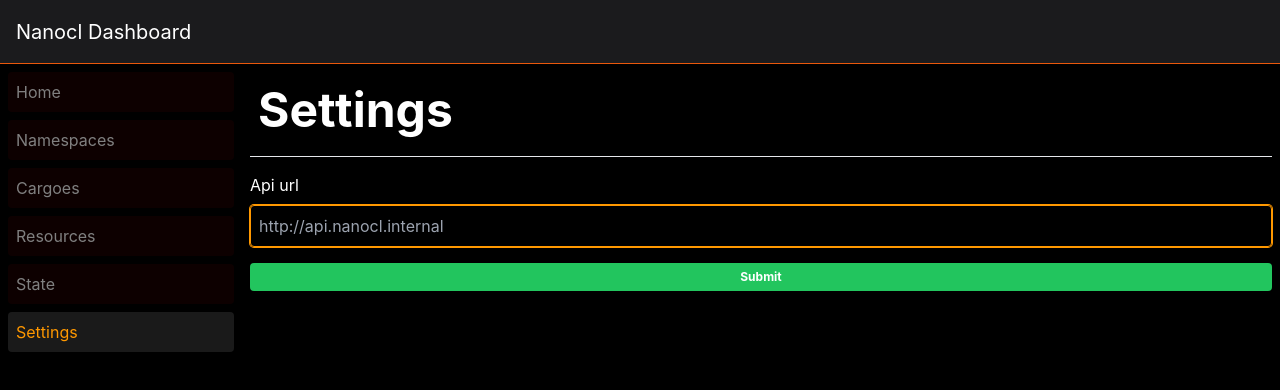
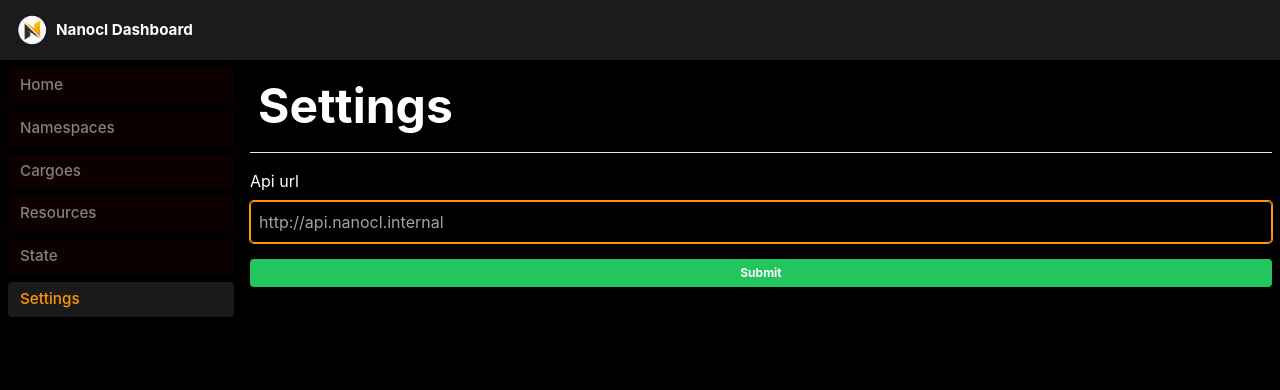
Before and after one commit to next-hat/nanocl-gui, a Next.js app: page /settings in a window 1280 px wide. Shown: the top 390 px of the page. Built offline with nearby package versions, Linux system fonts and the light colour scheme.

Commit message:
bugfix: better missing api url

```diff
--- a/src/components/Header.tsx
+++ b/src/components/Header.tsx
@@ -1,11 +1,19 @@
+import Image from "next/image"
 import Link from "next/link"
 import React from "react"
 
 const Header = () => {
   return (
-    <header className="relative h-16 flex-auto">
-      <div className="fixed flex h-16 w-full items-center border-b-[1px] border-orange-600 bg-[var(--ifm-navbar-background-color)] p-4">
-        <h1 className="text-xl">
+    <header className="relative h-[60px] flex-auto">
+      <div className="fixed flex h-[60px] w-full items-center bg-[var(--ifm-navbar-background-color)] pb-[8px] pl-[16px] pr-[16px] pt-[8px]">
+        <Image
+          className="mr-2"
+          src="/logo.webp"
+          alt="Logo"
+          width={32}
+          height={32}
+        />
+        <h1 className="text-[95%] font-bold">
           <Link href="/">Nanocl Dashboard</Link>
         </h1>
       </div>
--- a/src/components/Menu.tsx
+++ b/src/components/Menu.tsx
@@ -1,7 +1,6 @@
 import Link from "next/link"
 import { useRouter } from "next/router"
 import React from "react"
-
 import { ApiContext } from "@/utils/api"
 
 const items = [
@@ -21,7 +20,6 @@
 const Menu = () => {
   const router = useRouter()
   const api = React.useContext(ApiContext)
-
   return (
     <div className="relative w-[242px]">
       <div className="fixed h-full w-[242px] flex-1">
@@ -45,11 +43,11 @@
             return (
               <li
                 style={style}
-                className="m-2 flex rounded p-2 transition hover:border-[rgba(255,255,255,0.1)] hover:bg-[rgba(255,255,255,0.1)]"
+                className="m-2 flex rounded pb-[6px] pl-[12px] pr-[12px] pt-[6px] text-[95%] font-medium transition hover:border-[rgba(255,255,255,0.1)] hover:bg-[rgba(255,255,255,0.1)]"
                 key={item.Name}
               >
                 {isDisabled ? (
-                  <p>{item.Name}</p>
+                  <p className="h-full w-full">{item.Name}</p>
                 ) : (
                   <Link className="h-full w-full" href={item.Href}>
                     {item.Name}
--- a/src/pages/settings.tsx
+++ b/src/pages/settings.tsx
@@ -12,16 +12,17 @@
   const router = useRouter()
   const api = React.useContext(ApiContext)
   const inputRef = React.useRef<HTMLInputElement>(null)
-  const [value, setValue] = React.useState<string>(
-    api?.url?.replace(`/${lastVersion}`, "") || "",
-  )
+  const [value, setValue] = React.useState<string>("")
   const [error, setError] = React.useState<string | null>(null)
 
   React.useEffect(() => {
     if (inputRef.current) {
       inputRef.current.focus()
     }
-  }, [])
+    if (api.url) {
+      setValue(api.url.replace(`/${lastVersion}`, ""))
+    }
+  }, [api.url])
 
   function onChange(e: React.ChangeEvent<HTMLInputElement>) {
     setValue(e.target.value)
--- a/src/utils/api.ts
+++ b/src/utils/api.ts
@@ -15,18 +15,13 @@
 }
 
 export function initApi(apiUrl?: string): Api {
-  const url =
-    apiUrl || typeof window !== "undefined"
-      ? window.localStorage.getItem("API_URL") || undefined
-      : undefined
-
   return {
     instance: axios.create({
-      baseURL: url ? url + `/${lastVersion}` : undefined,
+      baseURL: apiUrl ? apiUrl + `/${lastVersion}` : undefined,
       timeout: 100000,
       headers: {},
     }),
-    url: url ? url + `/${lastVersion}` : undefined,
+    url: apiUrl ? apiUrl + `/${lastVersion}` : undefined,
   }
 }
 
@@ -37,7 +32,6 @@
 ): Api {
   const router = useRouter()
   const [api, setApi] = React.useState<Api>(initApi())
-
   React.useEffect(() => {
     const API_URL = window.localStorage.getItem("API_URL")
     if (!API_URL) {
```
